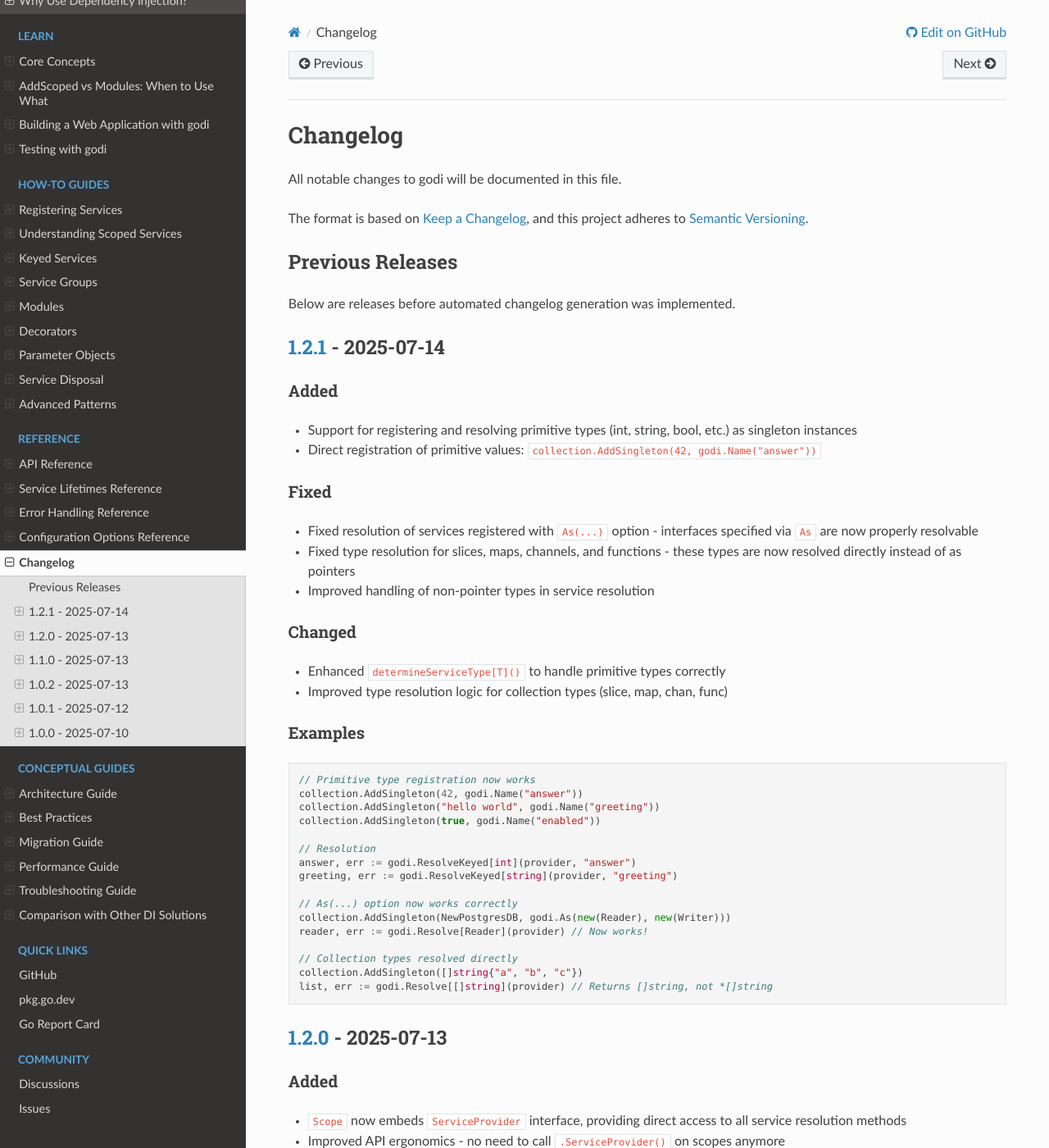
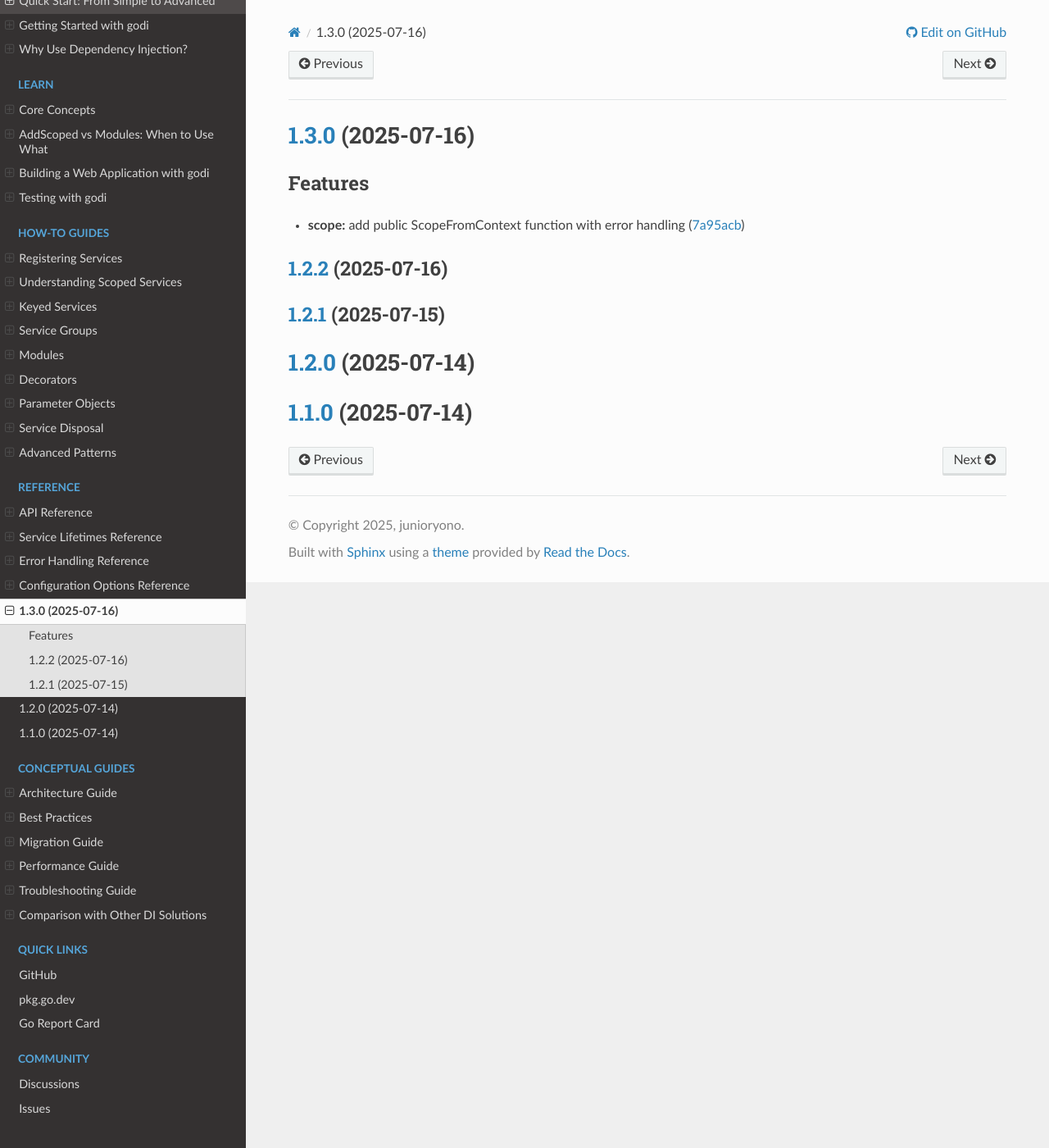
Before and after one commit to junioryono/godi, a Sphinx documentation site: the page built from docs/reference/changelog.md, in a window 1280 px wide and 1400 px high. Shown: the whole window at 82% size. Built offline with Sphinx 7.4.7 and the Read the Docs theme 3.1.0, drawn with Linux system fonts in a browser that asks for light colours; some of the changed text lies outside the part shown.

Commit message:
chore(release): vv1.3.0 [skip ci]
- Update changelog
- Bump version [skip ci]

````diff
--- a/docs/reference/changelog.md
+++ b/docs/reference/changelog.md
@@ -1,175 +1,22 @@
-# Changelog
+# [1.3.0](https://github.com/junioryono/godi/compare/v1.2.2...v1.3.0) (2025-07-16)
 
-All notable changes to godi will be documented in this file.
 
-The format is based on [Keep a Changelog](https://keepachangelog.com/en/1.0.0/),
-and this project adheres to [Semantic Versioning](https://semver.org/spec/v2.0.0.html).
+### Features
 
-<!-- Releases will be automatically added here by the CI/CD pipeline -->
-<!-- Do not edit above this line -->
+* **scope:** add public ScopeFromContext function with error handling ([7a95acb](https://github.com/junioryono/godi/commit/7a95acbe0f805871b4d71258c8d81495540c84c2))
 
-## Previous Releases
 
-Below are releases before automated changelog generation was implemented.
 
-## [1.2.1] - 2025-07-14
+## [1.2.2](https://github.com/junioryono/godi/compare/v1.2.1...v1.2.2) (2025-07-16)
 
-### Added
 
-- Support for registering and resolving primitive types (int, string, bool, etc.) as singleton instances
-- Direct registration of primitive values: `collection.AddSingleton(42, godi.Name("answer"))`
 
-### Fixed
+## [1.2.1](https://github.com/junioryono/godi/compare/v1.2.0...v1.2.1) (2025-07-15)
 
-- Fixed resolution of services registered with `As(...)` option - interfaces specified via `As` are now properly resolvable
-- Fixed type resolution for slices, maps, channels, and functions - these types are now resolved directly instead of as pointers
-- Improved handling of non-pointer types in service resolution
 
-### Changed
 
-- Enhanced `determineServiceType[T]()` to handle primitive types correctly
-- Improved type resolution logic for collection types (slice, map, chan, func)
+# [1.2.0](https://github.com/junioryono/godi/compare/v1.1.0...v1.2.0) (2025-07-14)
 
-### Examples
 
-```go
-// Primitive type registration now works
-collection.AddSingleton(42, godi.Name("answer"))
-collection.AddSingleton("hello world", godi.Name("greeting"))
-collection.AddSingleton(true, godi.Name("enabled"))
 
-// Resolution
-answer, err := godi.ResolveKeyed[int](provider, "answer")
-greeting, err := godi.ResolveKeyed[string](provider, "greeting")
-
-// As(...) option now works correctly
-collection.AddSingleton(NewPostgresDB, godi.As(new(Reader), new(Writer)))
-reader, err := godi.Resolve[Reader](provider) // Now works!
-
-// Collection types resolved directly
-collection.AddSingleton([]string{"a", "b", "c"})
-list, err := godi.Resolve[[]string](provider) // Returns []string, not *[]string
-```
-
-## [1.2.0] - 2025-07-13
-
-### Added
-
-- `Scope` now embeds `ServiceProvider` interface, providing direct access to all service resolution methods
-- Improved API ergonomics - no need to call `.ServiceProvider()` on scopes anymore
-
-### Changed
-
-- **BREAKING**: `Scope` interface now embeds `ServiceProvider` instead of having a `ServiceProvider()` method
-- **BREAKING**: Removed `ServiceProvider()` method from `Scope` interface
-- Simplified scope usage - all `ServiceProvider` methods are now directly available on `Scope`
-
-### Removed
-
-- **BREAKING**: Removed `ServiceProvider()` method from `Scope` interface and its implementation
-
-### Migration Guide
-
-#### Scope Interface Changes
-
-The `Scope` interface now directly provides all `ServiceProvider` methods through embedding. This eliminates the need for the intermediary `.ServiceProvider()` call.
-
-Before:
-
-```go
-scope := provider.CreateScope(ctx)
-defer scope.Close()
-
-// Had to call .ServiceProvider() first
-service, err := scope.ServiceProvider().Resolve(serviceType)
-service, err := godi.Resolve[MyService](scope.ServiceProvider())
-```
-
-After:
-
-```go
-scope := provider.CreateScope(ctx)
-defer scope.Close()
-
-// Direct resolution from scope
-service, err := scope.Resolve(serviceType)
-service, err := godi.Resolve[MyService](scope)
-```
-
-## [1.1.0] - 2025-07-13
-
-### Added
-
-- `ServiceResolver` interface extracted from `ServiceProvider` for better separation of concerns
-- `Scope` now implements `ServiceResolver` interface, allowing direct resolution from scopes
-- Module system improvements for better composability
-
-### Changed
-
-- **BREAKING**: `ServiceProvider` interface refactored:
-  - `Resolve` and `ResolveKeyed` methods moved to embedded `ServiceResolver` interface
-  - `ServiceProvider` now embeds both `ServiceResolver` and `Disposable` interfaces
-- **BREAKING**: Module API renamed for clarity:
-  - `Module` function renamed to `NewModule`
-  - `ModuleBuilder` type renamed to `ModuleOption`
-  - `AddModule` function removed (modules can be composed directly)
-- **BREAKING**: Generic resolution functions now accept `ServiceResolver` instead of `ServiceProvider`:
-  - `Resolve[T](sr ServiceResolver)` instead of `Resolve[T](sp ServiceProvider)`
-  - `ResolveKeyed[T](sr ServiceResolver, key)` instead of `ResolveKeyed[T](sp ServiceProvider, key)`
-
-## [1.0.2] - 2025-07-13
-
-### Fixed
-
-- Fixed thread safety issues in service provider operations by removing shared mutex usage
-- Fixed memory leaks by properly cleaning up scope references when disposed
-- Improved scope lifecycle management and disposal ordering
-
-### Changed
-
-- Refactored internal scope tracking to use a map-based approach instead of parent-child references
-- Simplified mutex usage by removing the shared `digMutex` and using localized locking
-- Improved internal ID generation to use timestamp + random bytes instead of UUID dependency
-
-### Removed
-
-- Removed dependency on `github.com/google/uuid` package
-
-## [1.0.1] - 2025-07-12
-
-### Fixed
-
-- Improved type resolution for generic service resolution
-- Fixed resolution of value types (non-pointer types) when services are registered as pointers
-
-### Changed
-
-- Internal refactoring: extracted `determineServiceType[T]()` and `assertServiceType[T]()` helper functions
-
-## [1.0.0] - 2025-07-10
-
-### Added
-
-- Initial release of godi
-- Microsoft-style dependency injection for Go
-- Three service lifetimes: Singleton, Scoped, and Transient
-- Type-safe service resolution with generics
-- Keyed services for multiple implementations
-- Service groups for collections
-- Module system for organizing services
-- Comprehensive error handling
-- Service disposal with LIFO ordering
-- Request scoping for web applications
-- Parameter objects (In) and result objects (Out)
-- Service decoration support
-- Circular dependency detection
-- Automatic lifecycle management
-- Thread-safe operations
-- Context propagation through scopes
-
-[1.2.1]: https://github.com/junioryono/godi/compare/v1.2.0...v1.2.1
-[1.2.0]: https://github.com/junioryono/godi/compare/v1.1.0...v1.2.0
-[1.1.0]: https://github.com/junioryono/godi/compare/v1.0.2...v1.1.0
-[1.0.2]: https://github.com/junioryono/godi/compare/v1.0.1...v1.0.2
-[1.0.1]: https://github.com/junioryono/godi/compare/v1.0.0...v1.0.1
-[1.0.0]: https://github.com/junioryono/godi/releases/tag/v1.0.0
+# [1.1.0](https://github.com/junioryono/godi/compare/v1.0.2...v1.1.0) (2025-07-14)
--- a/version.json
+++ b/version.json
@@ -1,3 +1,3 @@
 {
-  "version": "1.2.2"
+  "version": "1.3.0"
 }
````
